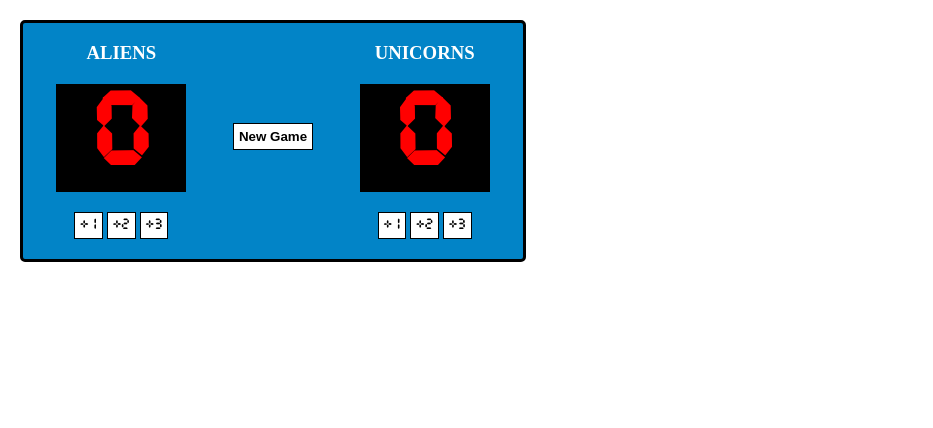
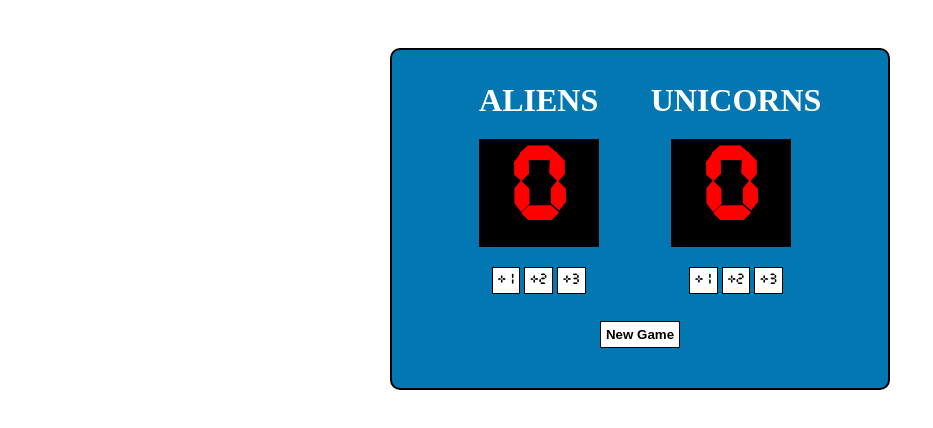
Before and after one commit to Srtgncgr/Scoreboard, a plain HTML site: page index.html in a window 1280 px wide. Shown: the whole page, without its empty margins (0-933 px from the left). Drawn offline with Linux system fonts and the light colour scheme.

Commit message:
whole projeck optimized.

```diff
--- a/index.css
+++ b/index.css
@@ -1,26 +1,48 @@
 @font-face {
     font-family: 'CursedTimer';
-    src: url(CursedTimerUlil-Aznm.ttf);
+    src: url(./CursedTimerUlil-Aznm.ttf);
 }
+
+/* =============  BODY CSS SETTING =============== */
+
+* {
+    margin: 0;
+    padding: 0;
+    box-sizing: border-box;
+}
+
 body {
     margin: 0;
     text-align: center;
 }
 
+h2 {
+    font-size: 2em;
+}
+
 .container {
-    display: flex;
-    justify-content: space-around;
-    border: 3px solid black;
-    border-radius: 5px;
-    background-color: #0284C7;
-    margin: 20px;
-    padding-bottom: 20px;
+    border: 2px solid black;
+    border-radius: 10px;
+    background-color: #0377b1;
+    margin: 0 auto;
+    margin-top: 3em;
+    padding-top: 2em;
+    padding-bottom: 40px;
     color: white;
     width: 500px;
 
 }
 
-#guest-score {
+.scores {
+    display: flex;
+    justify-content: center;
+    gap: 2em;
+    align-items: center;
+}
+
+/* =========== HOME AND GUEST CSS SETTINGS =============== */
+
+#home-score, #guest-score {
     background-color: black;
     width: 120px;
     font-size: 90px;
@@ -30,20 +52,13 @@ body {
     font-family: 'CursedTimer';
 }
 
-#home-score {
-    background-color: black;
-    width: 120px;
-    font-size: 90px;
-    margin: 20px;
-    padding: 5px;
-    color: red;
-    font-family: 'CursedTimer';
-}
+/* ================  BUTTONS CSS SETTINGS =============== */
 
 .newgame button {
-    margin-top: 100px;
+    margin-top: 2em;
     font-family: Arial, Helvetica, sans-serif;
     font-weight: bold;
+    cursor: pointer;
 }
 
 button {
@@ -51,4 +66,5 @@ button {
     border: 1px solid black;
     font-family: 'CursedTimer';
     padding: 5px;
+    cursor: pointer;
 }
--- a/index.html
+++ b/index.html
@@ -1,32 +1,49 @@
-<html>
+<DOCTYPE html>
+    <!-- HEAD SECTION -->
+
         <head>
+            <meta charset="UTF-8">
+            <meta name="viewport" content="width=device-width, initial-scale=1.0">
             <link rel="stylesheet" href="index.css">
+            <title>Basketball Scoreboard App</title>
         </head>
+
         <body>
+            <main>
+                <!-- MAIN SECTION -->
                 <div class="container">
-
+                    <h1 aria-label="Basketball Scoreboard App"></h1>
+                    <div class="scores">
+                    <!-- ALIENS TEAM SETTINGS -->
                         <div class="column">
-                <h3>ALIENS</h3>
-                <h2 id="home-score">0</h2>
+                            <h2>ALIENS</h2>
+                            <h3 id="home-score">0</h3>
                             <div>
-                    <button onclick="homePlusOne()">+1</button>
-                    <button onclick="homePlusTwo()">+2</button>
-                    <button onclick="homePlusThree()">+3</button>
+                                <button onclick="increasePoints('home', 1)">+1</button>
+                                <button onclick="increasePoints('home', 2)">+2</button>
+                                <button onclick="increasePoints('home', 3)">+3</button>
                             </div>
                         </div>
+                        <div class="column">
+                            <!-- UNICORNS TEAM SETTINGS -->
+                            <h2>UNICORNS</h2>
+                            <h3 id="guest-score">0</h3>
+                            <div>
+                                <button onclick="increasePoints('guest', 1)">+1</button>
+                                <button onclick="increasePoints('guest', 2)">+2</button>
+                                <button onclick="increasePoints('guest', 3)">+3</button>
+                            </div>
+                        </div>
+                    </div>
+
                     <div class="newgame">
                         <button onclick="newGame()">New Game</button>
                     </div>
-            <div class="column">
-                <h3>UNICORNS</h3>
-                <h2 id="guest-score">0</h2>
-                <div>
-                    <button onclick="guestPlusone()">+1</button>
-                    <button onclick="guestPlusTwo()">+2</button>
-                    <button onclick="guestPlusThree()">+3</button>
+
                 </div>
-            </div>
-        </div>
+
+            </main>
             <script src="index.js"></script>
         </body>
+
         </html>
--- a/index.js
+++ b/index.js
@@ -1,41 +1,31 @@
+// TAKING CONTROL OVER DOM ELEMENTS
+
 let homeScoreScreen = document.getElementById("home-score");
 let guestScoreScreen = document.getElementById("guest-score");
+
+// HOME AND GUEST SCORE VARIABLES INITIALIZATION
+
 homeScore = 0;
 guestScore = 0;
 
-function homePlusOne() {
-    homeScoreScreen.innerText = homeScore + 1;
-    homeScore += 1;
+
+
+function increasePoints(team, points) {
+    if(team === 'home') {
+    homeScoreScreen.innerText = homeScore + points;
+    homeScore += points;
+    } else if(team === 'guest') {
+    guestScoreScreen.innerText = guestScore + points;
+    guestScore += points;
+    }
 }
 
-function homePlusTwo() {
-    homeScoreScreen.innerText = homeScore + 2;
-    homeScore += 2;
-}
 
-function homePlusThree() {
-    homeScoreScreen.innerText = homeScore + 3;
-    homeScore += 3;
-}
-
-function guestPlusone() {
-    guestScoreScreen.innerText = guestScore + 1;
-    guestScore +=1;
-}
-
-function guestPlusTwo() {
-    guestScoreScreen.innerText = guestScore + 2;
-    guestScore +=2;
-}
-
-function guestPlusThree() {
-    guestScoreScreen.innerText = guestScore + 3;
-    guestScore +=3;
-}
+// NEW SCORE FUNCTION
 
 function newGame() {
     homeScore = 0;
     guestScore = 0;
-    homeScoreScreen.innerText = homeScore;
-    guestScoreScreen.innerText = guestScore;
+    homeScoreScreen.innerText = 0;
+    guestScoreScreen.innerText = 0;
 }
```
Lines whose indentation alone changed are shown as unchanged.
